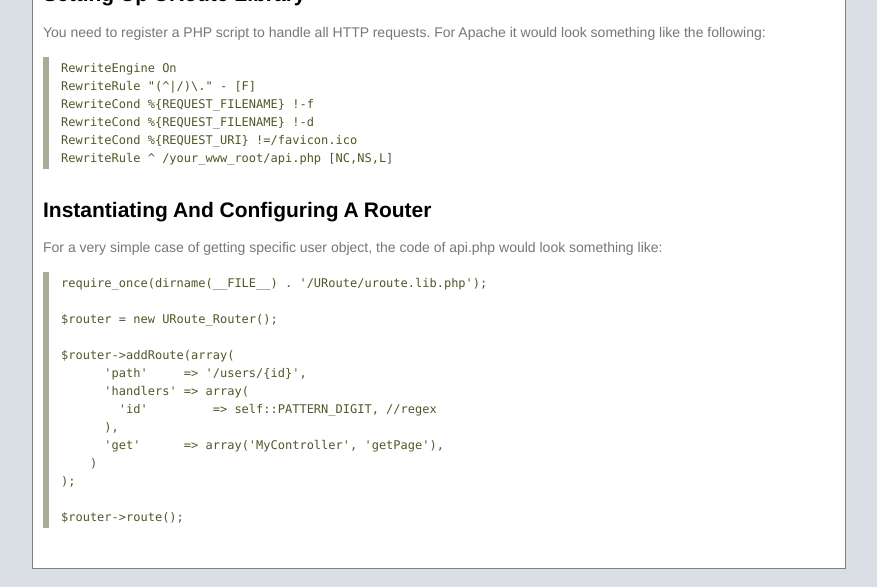
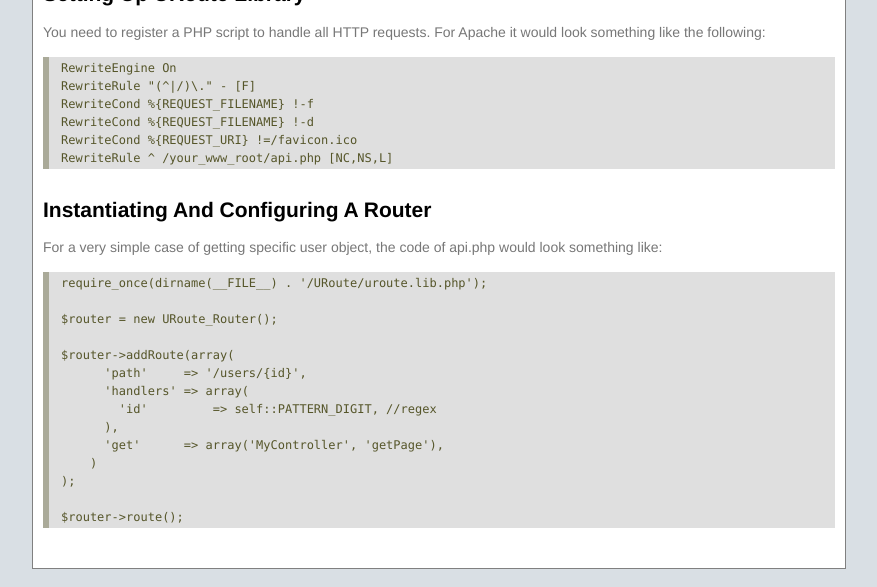
Before and after one commit to ioseb/URoute, a Jekyll site: the page built from index.md, in a window 1280 px wide. Shown: the part 320-907 px from the top of the page, without its empty margins (289-1166 px from the left). Built offline with Jekyll 4.4.1, drawn with Linux system fonts in a browser that asks for light colours; nearby versions of some CDN libraries; Markdown is read by kramdown in place of the engine named in the settings.

Commit message:
documentation update

```diff
--- a/css/screen.css
+++ b/css/screen.css
@@ -57,6 +57,7 @@ pre {
   font-size: 12px; /** 12/14 **/
   padding: 2px 0 2px 12px;
   border-left: 6px solid #AA9;
+  background-color: #dfdfdf;
   margin: 0px 0 30px;
 }
 code, pre, tt {
```
